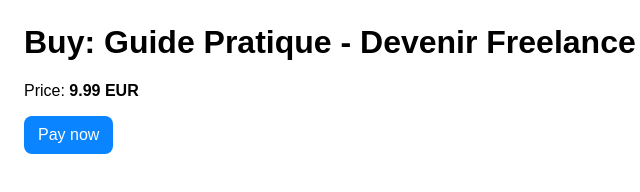
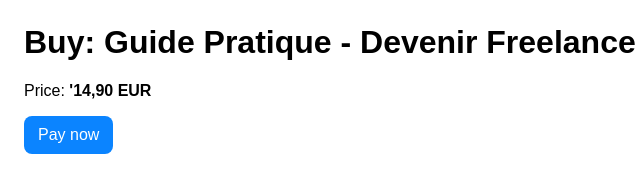
Before and after one commit to 860607/money-product, a plain HTML site: page dist/buy.html in a window 1280 px wide. Shown: the full height of the page, 0-640 px from the left. Drawn offline with Linux system fonts and the light colour scheme.

Commit message:
price=14,90 EUR, remove author/footer

```diff
--- a/dist/buy.html
+++ b/dist/buy.html
@@ -3,6 +3,6 @@
 <title>Buy - Guide Pratique - Devenir Freelance</title></head>
 <body style='font-family:Arial;margin:24px;'>
 <h1>Buy: Guide Pratique - Devenir Freelance</h1>
-<p>Price: <b>9.99 EUR</b></p>
+<p>Price: <b>'14,90 EUR</b></p>
 <p><a href='https://example.com/your-payment-link' style='display:inline-block;padding:10px 14px;background:#0b84ff;color:#fff;border-radius:8px;text-decoration:none'>Pay now</a></p>
 </body></html>
```
Also changed, not shown: docs/buy.html (+1 -1 lines), dist/index.html (line endings or trailing spaces), docs/index.html (line endings or trailing spaces).
